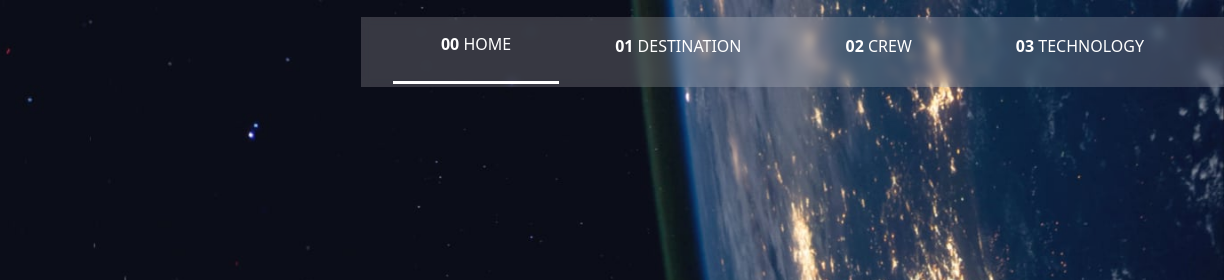
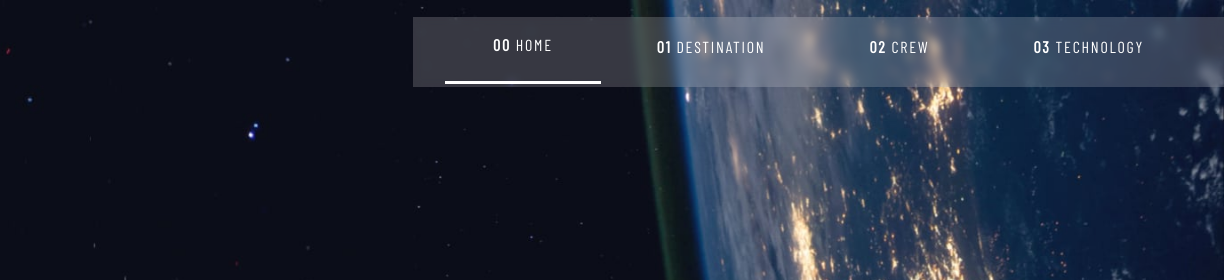
Before and after one commit to Saniya2201/space-website, a plain HTML site: page index.html in a window 1280 px wide. Shown: the top 280 px of the page, 56-1280 px from the left. Drawn offline with nearby package versions, Linux system fonts and the light colour scheme; a web font is replaced by a local one.

Commit message:
home page

```diff
--- a/index.css
+++ b/index.css
@@ -10,6 +10,7 @@ body {
     justify-content: space-between;
     z-index: 1;
     align-items: center;
+    font-family: 'Barlow Condensed', sans-serif;
 }
 
 .navigation-bar a {
@@ -30,6 +31,10 @@ body {
     padding: 0 2rem;
     position: absolute;
     right: 0;
+}
+
+.navigation-bar h6 {
+    letter-spacing: 1.75px;
 }
 
 .navigation-bar button {
```
Also changed, not shown: index.html (+4 -4 lines).
